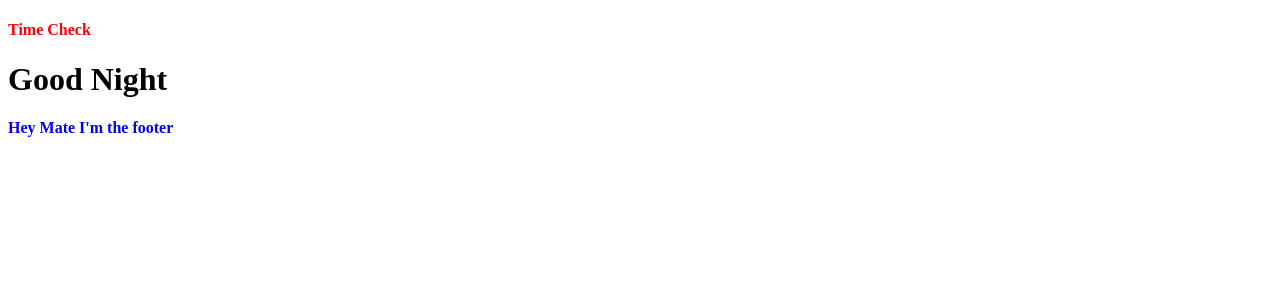
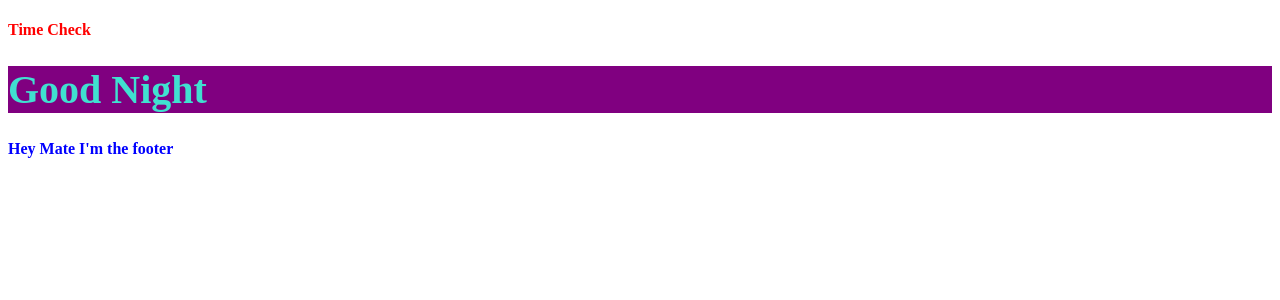
Before and after one commit to vishwas-c/React-practice, a React (Create React App) app: page / in a window 1280 px wide. Shown: the top 300 px of the page. Built offline with nearby package versions, Linux system fonts and the light colour scheme.

Commit message:
Inline Styles

```diff
--- a/src/components/MainContent.js
+++ b/src/components/MainContent.js
@@ -11,9 +11,13 @@ function MainContent(){
   else {
     timeOfDay = 'Night'
   }
-
+  const styleval ={
+    color: 'turquoise',
+    fontSize: 40,
+    backgroundColor: 'purple'
+  }
   return(
-<h1>Good {timeOfDay}</h1>
+    <h1 style={styleval}>Good {timeOfDay}</h1>
   )
 }
 
```
